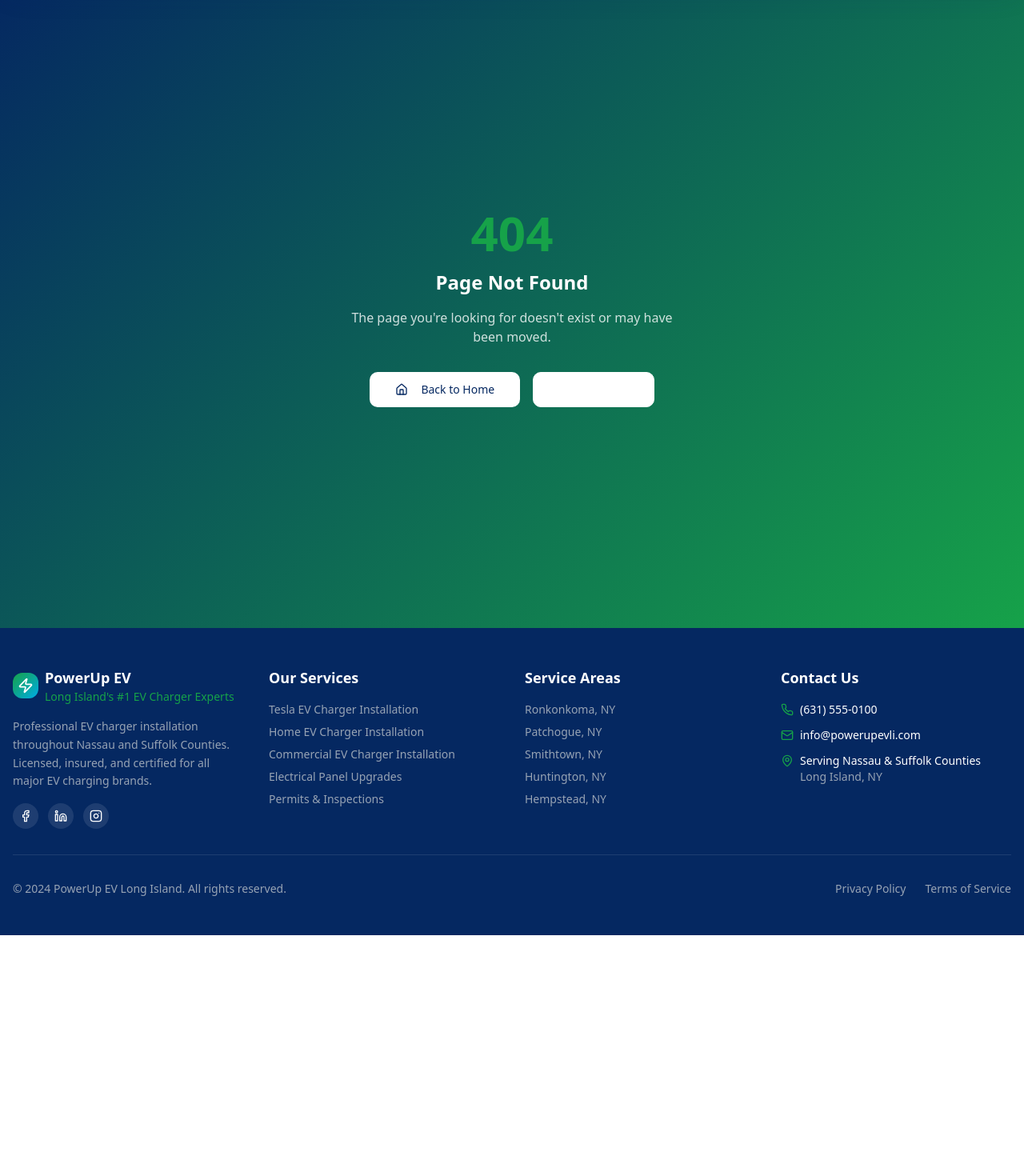
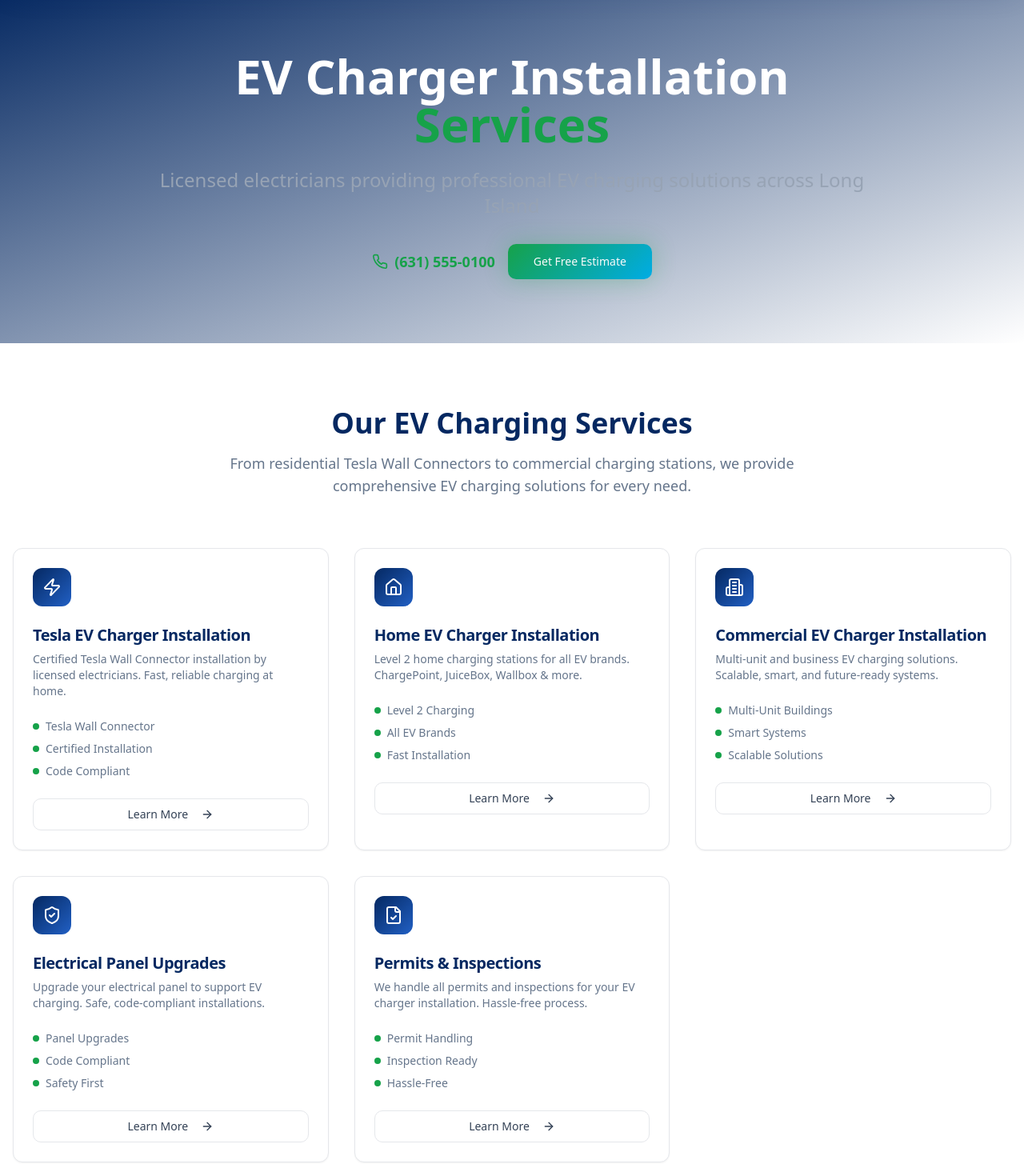
Before and after one commit to rberman84/ev-charger-website, a React (Vite) app: page /services in a window 1280 px wide. Shown: the part 80-1550 px from the top of the page at 80% size. Before the commit the page ends 1249 px from the top, so only its background shows below. Built offline with nearby package versions, Linux system fonts and the light colour scheme.

Commit message:
Fix: Services tab not working
The Services tab was not functional. This commit adds a route for the Services tab to the App component, resolving the issue.

```diff
--- a/src/App.tsx
+++ b/src/App.tsx
@@ -28,6 +28,7 @@ import HempsteadService from "./pages/service-areas/HempsteadService";
 import Blog from "./pages/Blog";
 import Contact from "./pages/Contact";
 import ServiceAreas from "./pages/ServiceAreas";
+import Services from "./pages/Services";
 
 const queryClient = new QueryClient();
 
@@ -57,6 +58,7 @@ const App = () => (
               <Route path="/service-areas/hempstead" element={<HempsteadService />} />
 
               {/* Other Pages */}
+              <Route path="/services" element={<Services />} />
               <Route path="/service-areas" element={<ServiceAreas />} />
               <Route path="/blog" element={<Blog />} />
               <Route path="/contact" element={<Contact />} />
--- /dev/null
+++ b/src/pages/Services.tsx
@@ -0,0 +1,200 @@
+import { Helmet } from "react-helmet-async";
+import { Link } from "react-router-dom";
+import { Zap, Home, Building2, ShieldCheck, FileCheck, Phone, ArrowRight } from "lucide-react";
+import { Button } from "@/components/ui/button";
+import { Card, CardContent, CardDescription, CardHeader, CardTitle } from "@/components/ui/card";
+
+const Services = () => {
+  const services = [
+    {
+      icon: Zap,
+      title: "Tesla EV Charger Installation",
+      description: "Certified Tesla Wall Connector installation by licensed electricians. Fast, reliable charging at home.",
+      href: "/services/tesla-ev-charger-installation",
+      features: ["Tesla Wall Connector", "Certified Installation", "Code Compliant"]
+    },
+    {
+      icon: Home,
+      title: "Home EV Charger Installation",
+      description: "Level 2 home charging stations for all EV brands. ChargePoint, JuiceBox, Wallbox & more.",
+      href: "/services/home-ev-charger-installation",
+      features: ["Level 2 Charging", "All EV Brands", "Fast Installation"]
+    },
+    {
+      icon: Building2,
+      title: "Commercial EV Charger Installation",
+      description: "Multi-unit and business EV charging solutions. Scalable, smart, and future-ready systems.",
+      href: "/services/commercial-ev-charger-installation",
+      features: ["Multi-Unit Buildings", "Smart Systems", "Scalable Solutions"]
+    },
+    {
+      icon: ShieldCheck,
+      title: "Electrical Panel Upgrades",
+      description: "Upgrade your electrical panel to support EV charging. Safe, code-compliant installations.",
+      href: "/services/electrical-panel-upgrades",
+      features: ["Panel Upgrades", "Code Compliant", "Safety First"]
+    },
+    {
+      icon: FileCheck,
+      title: "Permits & Inspections",
+      description: "We handle all permits and inspections for your EV charger installation. Hassle-free process.",
+      href: "/services/permits-inspections",
+      features: ["Permit Handling", "Inspection Ready", "Hassle-Free"]
+    }
+  ];
+
+  return (
+    <>
+      <Helmet>
+        <title>EV Charger Installation Services Long Island | Tesla & Level 2 Charging</title>
+        <meta name="description" content="Professional EV charger installation services on Long Island. Tesla Wall Connectors, Level 2 home charging, commercial stations & panel upgrades. Licensed electricians." />
+        <meta property="og:title" content="EV Charger Installation Services Long Island | Tesla & Level 2 Charging" />
+        <meta property="og:description" content="Professional EV charger installation services on Long Island. Tesla Wall Connectors, Level 2 home charging, commercial stations & panel upgrades. Licensed electricians." />
+        <script type="application/ld+json">
+          {JSON.stringify({
+            "@context": "https://schema.org",
+            "@type": "Service",
+            "serviceType": "EV Charger Installation",
+            "name": "EV Charger Installation Services Long Island",
+            "description": "Professional installation of EV charging stations for homes and businesses across Long Island",
+            "provider": {"@type": "LocalBusiness", "name": "PowerUp EV Long Island"},
+            "areaServed": [
+              {"@type": "AdministrativeArea", "name": "Suffolk County"},
+              {"@type": "AdministrativeArea", "name": "Nassau County"}
+            ],
+            "hasOfferCatalog": {
+              "@type": "OfferCatalog",
+              "name": "EV Charging Services",
+              "itemListElement": services.map((service, index) => ({
+                "@type": "Offer",
+                "name": service.title,
+                "description": service.description,
+                "url": `https://yourdomain.com${service.href}`
+              }))
+            }
+          })}
+        </script>
+      </Helmet>
+
+      <div className="min-h-screen bg-background">
+        {/* Hero Section */}
+        <section className="py-20 bg-gradient-to-br from-navy-deep to-navy-medium relative overflow-hidden">
+          <div className="container mx-auto px-4">
+            <div className="max-w-4xl mx-auto text-center text-white">
+              <h1 className="text-4xl md:text-6xl font-bold mb-6">
+                EV Charger Installation
+                <span className="block text-electric-green">Services</span>
+              </h1>
+              <p className="text-xl md:text-2xl mb-8 text-silver-light">
+                Licensed electricians providing professional EV charging solutions across Long Island
+              </p>
+              <div className="flex flex-col sm:flex-row gap-4 justify-center items-center">
+                <div className="flex items-center space-x-2 text-electric-green">
+                  <Phone className="w-5 h-5" />
+                  <span className="font-semibold text-lg">(631) 555-0100</span>
+                </div>
+                <Button size="lg" className="bg-gradient-accent hover:scale-105 transition-all duration-300 shadow-glow">
+                  Get Free Estimate
+                </Button>
+              </div>
+            </div>
+          </div>
+        </section>
+
+        {/* Services Grid */}
+        <section className="py-20">
+          <div className="container mx-auto px-4">
+            <div className="text-center mb-16">
+              <h2 className="text-3xl md:text-4xl font-bold text-navy-deep mb-4">
+                Our EV Charging Services
+              </h2>
+              <p className="text-lg text-silver max-w-3xl mx-auto">
+                From residential Tesla Wall Connectors to commercial charging stations,
+                we provide comprehensive EV charging solutions for every need.
+              </p>
+            </div>
+
+            <div className="grid md:grid-cols-2 lg:grid-cols-3 gap-8 max-w-7xl mx-auto">
+              {services.map((service) => {
+                const IconComponent = service.icon;
+                return (
+                  <Card key={service.href} className="group hover:shadow-elegant transition-all duration-300 hover:-translate-y-1">
+                    <CardHeader>
+                      <div className="w-12 h-12 bg-gradient-primary rounded-lg flex items-center justify-center mb-4 group-hover:scale-110 transition-transform duration-300">
+                        <IconComponent className="w-6 h-6 text-white" />
+                      </div>
+                      <CardTitle className="text-navy-deep text-xl">
+                        {service.title}
+                      </CardTitle>
+                      <CardDescription className="text-silver">
+                        {service.description}
+                      </CardDescription>
+                    </CardHeader>
+                    <CardContent>
+                      <ul className="space-y-2 mb-6">
+                        {service.features.map((feature, index) => (
+                          <li key={index} className="flex items-center gap-2 text-sm text-silver">
+                            <div className="w-2 h-2 bg-electric-green rounded-full"></div>
+                            {feature}
+                          </li>
+                        ))}
+                      </ul>
+                      <Link to={service.href}>
+                        <Button
+                          variant="outline"
+                          className="w-full group-hover:bg-electric-green group-hover:text-white group-hover:border-electric-green transition-colors"
+                        >
+                          Learn More
+                          <ArrowRight className="w-4 h-4 ml-2" />
+                        </Button>
+                      </Link>
+                    </CardContent>
+                  </Card>
+                );
+              })}
+            </div>
+          </div>
+        </section>
+
+        {/* Why Choose Us */}
+        <section className="py-20 bg-silver-light/20">
+          <div className="container mx-auto px-4">
+            <div className="max-w-4xl mx-auto text-center">
+              <h2 className="text-3xl font-bold text-navy-deep mb-6">
+                Why Choose PowerUp EV?
+              </h2>
+              <div className="grid md:grid-cols-3 gap-8 mb-8">
+                <div className="text-center">
+                  <ShieldCheck className="w-12 h-12 text-electric-green mx-auto mb-4" />
+                  <h3 className="text-xl font-semibold text-navy-deep mb-2">Licensed & Insured</h3>
+                  <p className="text-silver">Fully licensed electricians with comprehensive insurance coverage</p>
+                </div>
+                <div className="text-center">
+                  <Zap className="w-12 h-12 text-electric-green mx-auto mb-4" />
+                  <h3 className="text-xl font-semibold text-navy-deep mb-2">Fast Installation</h3>
+                  <p className="text-silver">Quick, professional installation with minimal disruption</p>
+                </div>
+                <div className="text-center">
+                  <FileCheck className="w-12 h-12 text-electric-green mx-auto mb-4" />
+                  <h3 className="text-xl font-semibold text-navy-deep mb-2">Code Compliant</h3>
+                  <p className="text-silver">All work meets local codes and safety standards</p>
+                </div>
+              </div>
+              <div className="flex flex-col sm:flex-row gap-4 justify-center items-center">
+                <div className="flex items-center space-x-2 text-electric-green">
+                  <Phone className="w-5 h-5" />
+                  <span className="font-semibold text-lg">(631) 555-0100</span>
+                </div>
+                <Button className="bg-gradient-primary hover:scale-105 transition-all duration-300">
+                  Get Your Free Estimate
+                </Button>
+              </div>
+            </div>
+          </div>
+        </section>
+      </div>
+    </>
+  );
+};
+
+export default Services;
```
